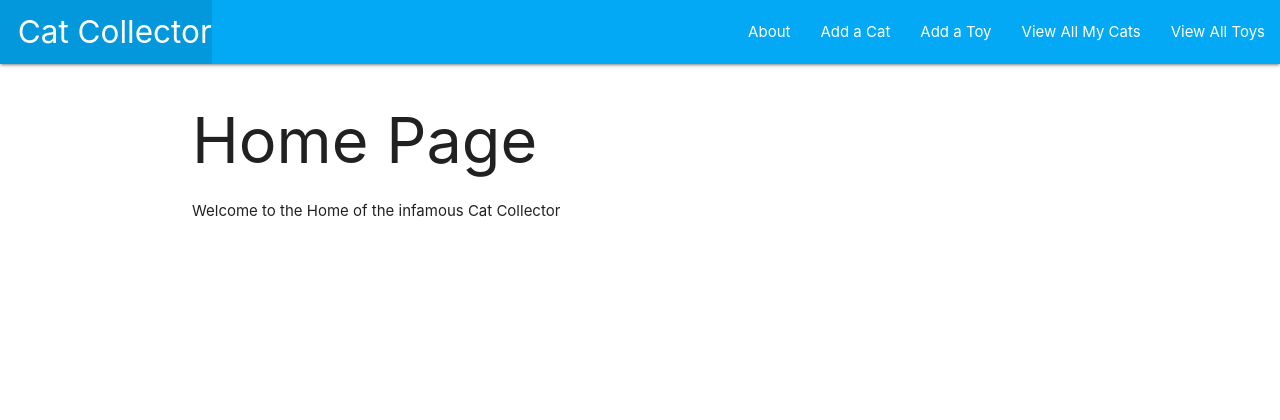
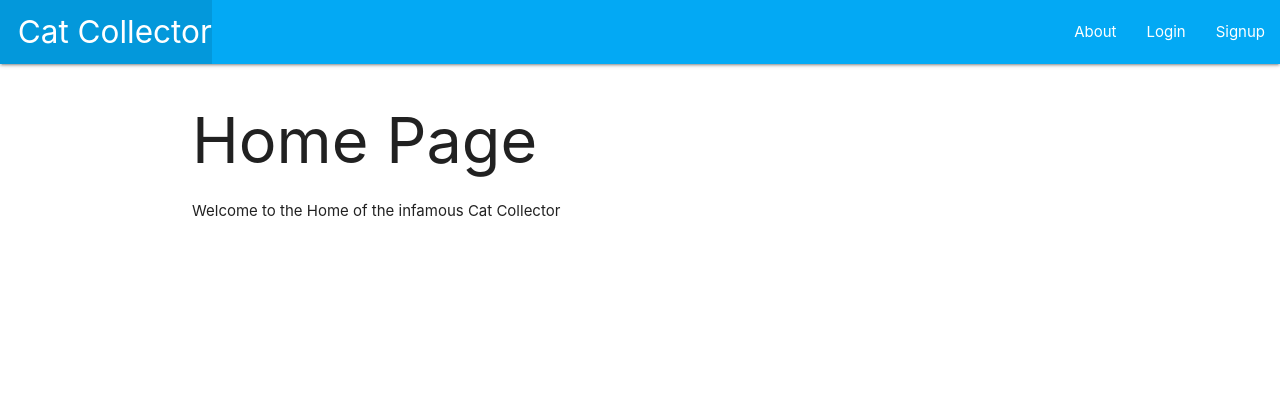
Before and after one commit to cblystone67/Finchcollector, a Django app: page / in a window 1280 px wide. Shown: the top 420 px of the page. Run offline with Django 4.2, Linux system fonts and the light colour scheme.

Commit message:
Finished Protedtion

```diff
--- a/deliverables/cat_collector_django/main_app/templates/base.html
+++ b/deliverables/cat_collector_django/main_app/templates/base.html
@@ -20,10 +20,16 @@
         </ul>
         <ul class="right">
           <li><a href="{% url 'about' %}">About</a></li>
+          {% if user.is_authenticated %}
           <li><a href="{% url 'cats_create' %}">Add a Cat</a></li>
           <li><a href="{% url 'toys_create' %}">Add a Toy</a></li>
           <li><a href="{% url 'index' %}">View All My Cats</a></li>
           <li><a href="{% url 'toys_list' %}">View All Toys</a></li>
+          <li><a href="{% url 'logout' %}">logout</a></li>
+          {% endif %}
+          <li><a href="{% url 'login' %}">Login</a></li>
+          <!--Sign up link goes here -->
+          <li><a href="{% url 'signup' %}">Signup</a></li>
 
         </ul>
       </div>
--- a/deliverables/cat_collector_django/main_app/urls.py
+++ b/deliverables/cat_collector_django/main_app/urls.py
@@ -17,4 +17,5 @@ urlpatterns = [
     path('toys/<int:pk>/delete/', views.ToyDelete.as_view(), name='toys_delete'),
     path('cat/<int:cat_id>/assoc_toy/<int:toy_id>/', views.assoc_toy, name='assoc_toy'),
     path('cat/<int:cat_id>/unassoc_toy/<int:toy_id>/', views.unassoc_toy, name='unassoc_toy'),
+    path('accounts/signup/', views.signup, name='signup'),
 ]
--- a/deliverables/cat_collector_django/main_app/views.py
+++ b/deliverables/cat_collector_django/main_app/views.py
@@ -1,8 +1,12 @@
 from django.views.generic.edit import CreateView, UpdateView, DeleteView
 from django.views.generic import ListView, DetailView
 from django.shortcuts import render, redirect
+from django.contrib.auth.decorators import login_required
+from django.contrib.auth.mixins import LoginRequiredMixin
 from .models import Cat, Toy
 from .forms import FeedingForm
+from django.contrib.auth.forms import UserCreationForm
+from django.contrib.auth import login
 
 
 # Create your views here.
@@ -13,10 +17,12 @@ def about(request):
   return render(request, 'about.html')
 
 
+@login_required
 def cats_index(request):
-  cats = Cat.objects.all()
+  cats = Cat.objects.filter(user=request.user)
   return render(request, 'cats/index.html', {'cats': cats})
 
+@login_required
 def cats_detail(request, cat_id):
   cat = Cat.objects.get(id=cat_id)
   id_list = cat.toys.all().values_list('id') #[1, 3, 7]
@@ -25,6 +31,7 @@ def cats_detail(request, cat_id):
   return render(request, 'cats/detail.html', {
     'cat': cat, 'feeding_form': feeding_form, 'toys': toys_cat_doesnt_have})
 
+@login_required
 def add_feeding(request, cat_id):
   form = FeedingForm(request.POST)
   if form.is_valid():
@@ -33,46 +40,62 @@ def add_feeding(request, cat_id):
     new_feeding.save()
   return redirect('detail', cat_id=cat_id)
 
+@login_required
 def assoc_toy(request, cat_id, toy_id):
   Cat.objects.get(id=cat_id).toys.add(toy_id)
   return redirect('detail', cat_id=cat_id)
 
-
+@login_required
 def unassoc_toy(request, cat_id, toy_id):
-  Cat.objects.get(id=cat_id).toys.add(toy_id)
+  Cat.objects.get(id=cat_id).toys.remove(toy_id)
   return redirect('detail', cat_id=cat_id)
 
+def signup(request):
+  error_message = ''
+  if request.method == "POST":
+    form = UserCreationForm(request.POST)
+    if form.is_valid():
+      user = form.save()
+      login(request, user)
+      return redirect('index')
+    else:
+      error_message = 'Invalid sign up - try again'
+  form = UserCreationForm()
+  return render(request, 'registration/signup.html', {'form': form, 'error': error_message} )
 
-class CatCreate(CreateView):
+class CatCreate(LoginRequiredMixin, CreateView):
   model = Cat
   fields = ['name', 'breed', 'description', 'age']
+  def form_valid(self, form):
+    form.instance.user = self.request.user
+    return super().form_valid(form)
   # success_url = '/cats/'
   # Can do it this way, but not preferred way.
 
-class CatUpdate(UpdateView):
+class CatUpdate(LoginRequiredMixin, UpdateView):
   model = Cat
   fields = ['description', 'age']
 
 
-class CatDelete(DeleteView):
+class CatDelete(LoginRequiredMixin, DeleteView):
   model = Cat
   success_url = '/cats/'
   # When deleting you use this method of redirecting because there wont be a model left it will be empty.
 
-class ToyCreate(CreateView):
+class ToyCreate(LoginRequiredMixin, CreateView):
     model = Toy
     fields = ['name', 'color']
 
-class ToyList(ListView):
+class ToyList(LoginRequiredMixin, ListView):
     model = Toy
 
-class ToyDetail(DetailView):
+class ToyDetail(LoginRequiredMixin, DetailView):
     model = Toy
 
-class ToyUpdate(UpdateView):
+class ToyUpdate(LoginRequiredMixin, UpdateView):
     model = Toy
     fields = ['name', 'color']
 
-class ToyDelete(DeleteView):
+class ToyDelete(LoginRequiredMixin, DeleteView):
     model = Toy
     success_url = '/toys/'
```
Also changed, not shown: deliverables/cat_collector_django/main_app/templates/registration/signup.html (added, +17 -0 lines).
